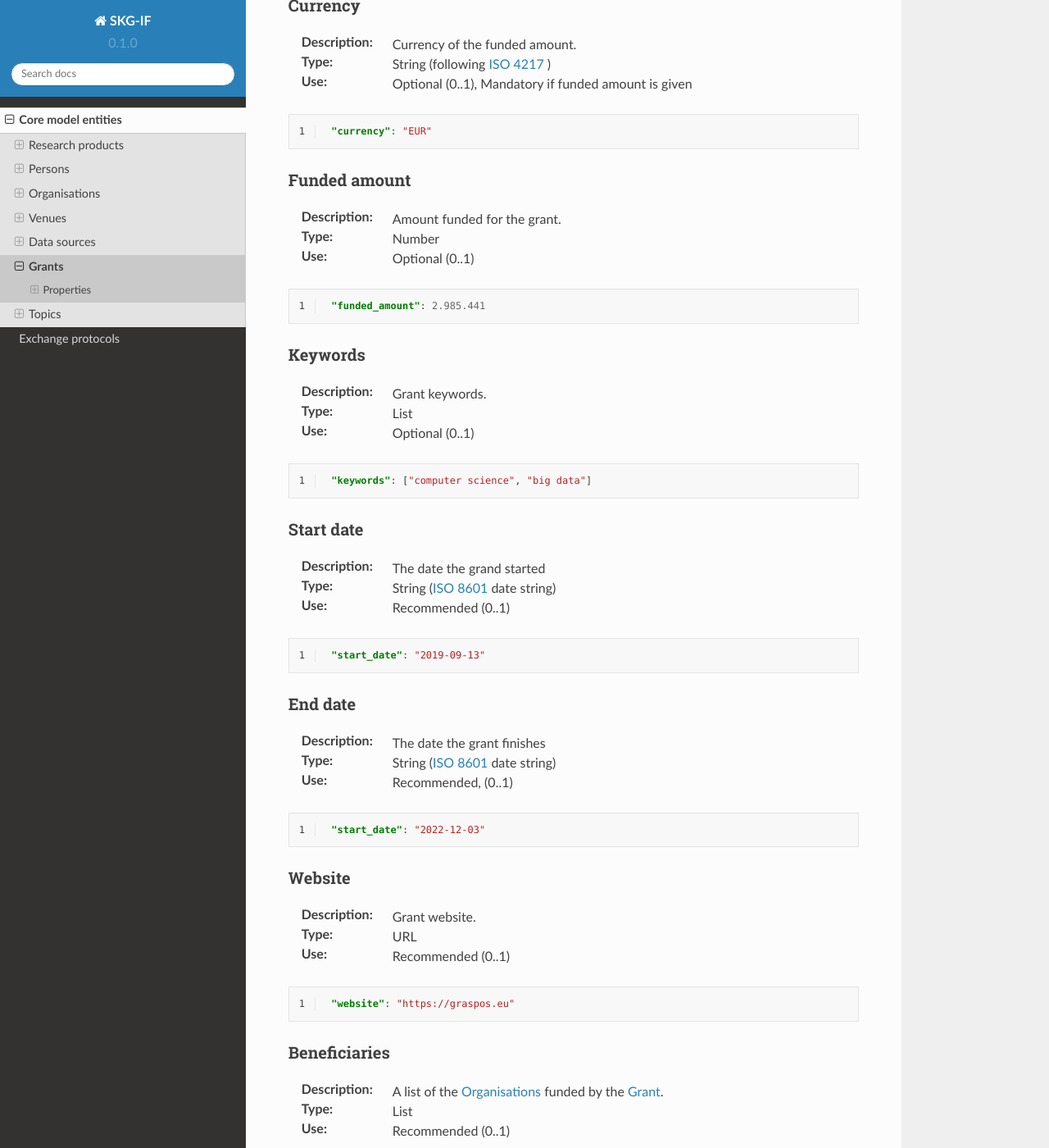
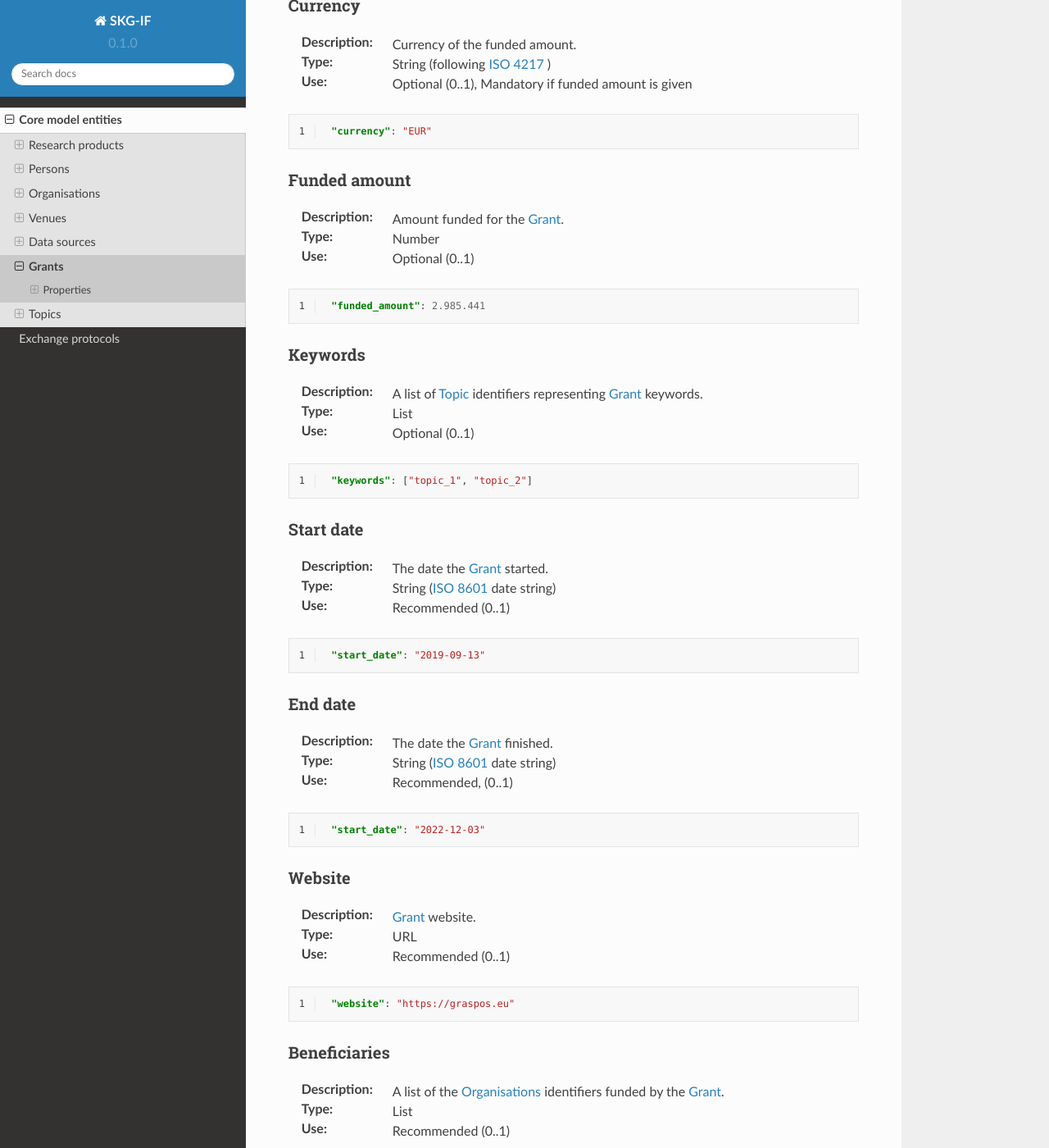
Before and after one commit to andremann/SKG-IF, a Sphinx documentation site: the page built from docs/source/grants.rst, in a window 1280 px wide and 1400 px high, scrolled down 2204 px. Shown: the whole window at 82% size. Built offline with Sphinx 7.4.7 and the Read the Docs theme 2.0.0, drawn with Linux system fonts in a browser that asks for light colours; some of the changed text lies outside the part shown.

Commit message:
fixing broken links

```diff
--- a/docs/source/grants.rst
+++ b/docs/source/grants.rst
@@ -53,7 +53,7 @@ Value
 
 Title
 ----
-:Description: Title of the grant.
+:Description: Title of the :ref:`Grant <Grant>`.
 :Type: String
 :Use: Mandatory (1)
 
@@ -65,7 +65,7 @@ Title
 
 Abstract
 ----
-:Description: Abstract of the grant.
+:Description: Abstract of the :ref:`Grant <Grant>`.
 :Type: String
 :Use: Recommended (1)
 
@@ -77,7 +77,7 @@ Abstract
 
 Acronym
 ----
-:Description: Grant acronym.
+:Description: :ref:`Grant <Grant>` acronym.
 :Type: String
 :Use: Optional (1)
 
@@ -89,7 +89,7 @@ Acronym
 
 Funder
 ------
-:Description: Grant funder.
+:Description: :ref:`Grant <Grant>` funder.
 :Type: String
 :Use: Mandatory (1)
 
@@ -101,7 +101,7 @@ Funder
 
 Funding stream
 ------
-:Description: Grant funding stream.
+:Description: :ref:`Grant <Grant>` funding stream.
 :Type: String
 :Use: Optional (0..1)
 
@@ -124,7 +124,7 @@ Currency
 
 Funded amount
 ------
-:Description: Amount funded for the grant.
+:Description: Amount funded for the :ref:`Grant <Grant>`.
 :Type: Number
 :Use: Optional (0..1)
 
@@ -137,19 +137,19 @@ Funded amount
 
 Keywords
 ----
-:Description: Grant keywords.
+:Description: A list of :ref:`Topic <Topic>` identifiers representing :ref:`Grant <Grant>` keywords.
 :Type: List
 :Use: Optional (0..1)
 
 .. code-block:: json
    :linenos:
 
-    "keywords": ["computer science", "big data"]
+    "keywords": ["topic_1", "topic_2"]
 
 
 Start date
 ----
-:Description: The date the grand started
+:Description: The date the :ref:`Grant <Grant>` started.
 :Type: String (`ISO 8601 <https://en.wikipedia.org/wiki/ISO_8601>`_  date string)
 :Use: Recommended (0..1)
 
@@ -161,7 +161,7 @@ Start date
 
 End date
 ----
-:Description: The date the grant finishes
+:Description: The date the :ref:`Grant <Grant>` finished.
 :Type: String (`ISO 8601 <https://en.wikipedia.org/wiki/ISO_8601>`_ date string)
 :Use: Recommended, (0..1)
 
@@ -173,7 +173,7 @@ End date
 
 Website
 ----
-:Description: Grant website.
+:Description: :ref:`Grant <Grant>` website.
 :Type: URL
 :Use: Recommended (0..1)
 
@@ -185,7 +185,7 @@ Website
 
 Beneficiaries
 ----
-:Description: A list of the :ref:`Organisation` funded by the :ref:`Grant <Grant>`.
+:Description: A list of the :ref:`Organisation` identifiers funded by the :ref:`Grant <Grant>`.
 :Type: List
 :Use: Recommended (0..1)
 
--- a/docs/source/topics.rst
+++ b/docs/source/topics.rst
@@ -46,7 +46,7 @@ Value
 
     "identifiers": [
         {
-            "scheme": ""
+            "scheme": "",
             "value": ""
         }
     ]
@@ -54,7 +54,7 @@ Value
 
 Provenance
 ----
-:Description:
+:Description: Provenance information tracking the origin of the topic.
 :Type: List
 :Use: Recommended (0..1)
 
```
